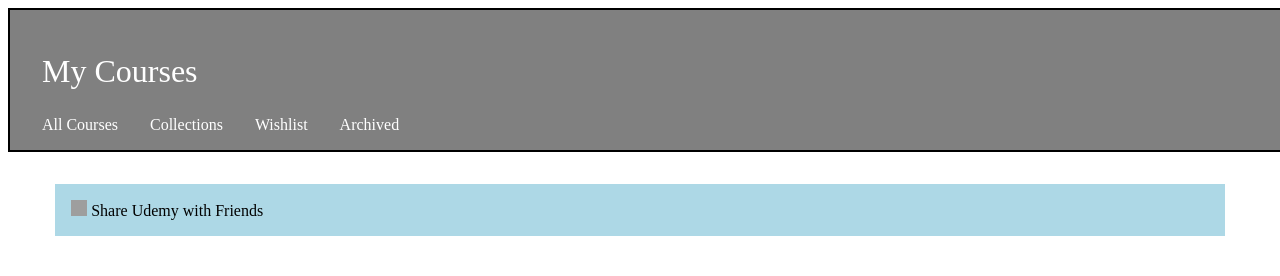
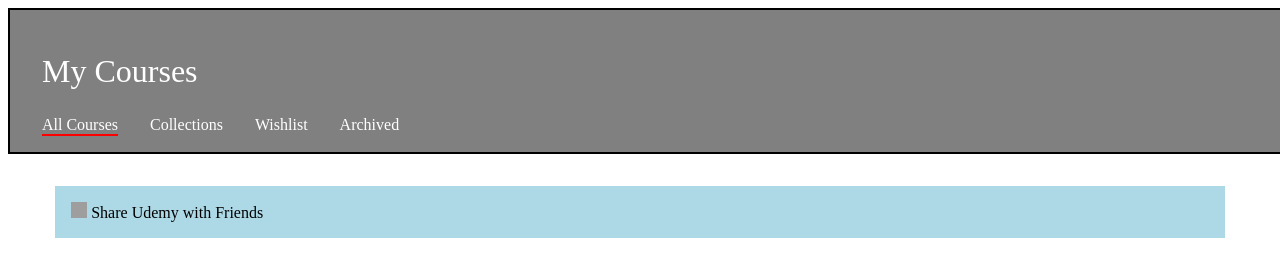
Before and after one commit to TimNguyen21/Week-4-Challenge, a plain HTML site: page index.html in a window 1280 px wide. Both pictures are taken after a click on the element "All Courses". Shown: the top 276 px of the page. Drawn offline with Linux system fonts and the light colour scheme; grey boxes are pictures that could not be loaded.

Commit message:
added bottom border for links

```diff
--- a/main.js
+++ b/main.js
@@ -15,21 +15,25 @@
 function changeAllCourse() {
   removeAllSection();
   allcourseSection.classList.remove('hide');
+  allCoursesButton.style.borderBottom = '2px solid red';
 }
 
 function changeCollections() {
   removeAllSection();
   collectionsSection.classList.remove('hide');
+  collectionsButton.style.borderBottom = '2px solid red';
 }
 
 function changeWishlist() {
   removeAllSection();
   wishlistSection.classList.remove('hide');
+  wishlistButton.style.borderBottom = '2px solid red';
 }
 
 function changeArchived() {
   removeAllSection();
   archivedSection.classList.remove('hide');
+  archivedButton.style.borderBottom = '2px solid red';
 }
 
 function removeAllSection() {
@@ -37,4 +41,8 @@
   collectionsSection.classList.add('hide');
   wishlistSection.classList.add('hide');
   archivedSection.classList.add('hide');
+  allCoursesButton.style.borderBottom = 'none';
+  collectionsButton.style.borderBottom = 'none';
+  wishlistButton.style.borderBottom = 'none';
+  archivedButton.style.borderBottom = 'none';
 }
--- a/styles.css
+++ b/styles.css
@@ -26,6 +26,10 @@
 .archived {
   margin-right: 2em;
   color: white;
+}
+
+.all-courses {
+  border-bottom: 2px solid red;
 }
 
 .hide {
```
